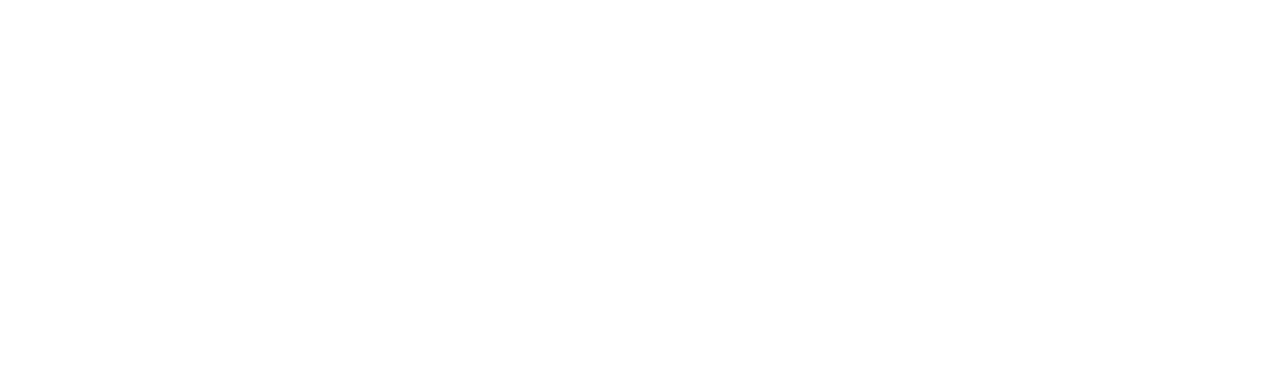
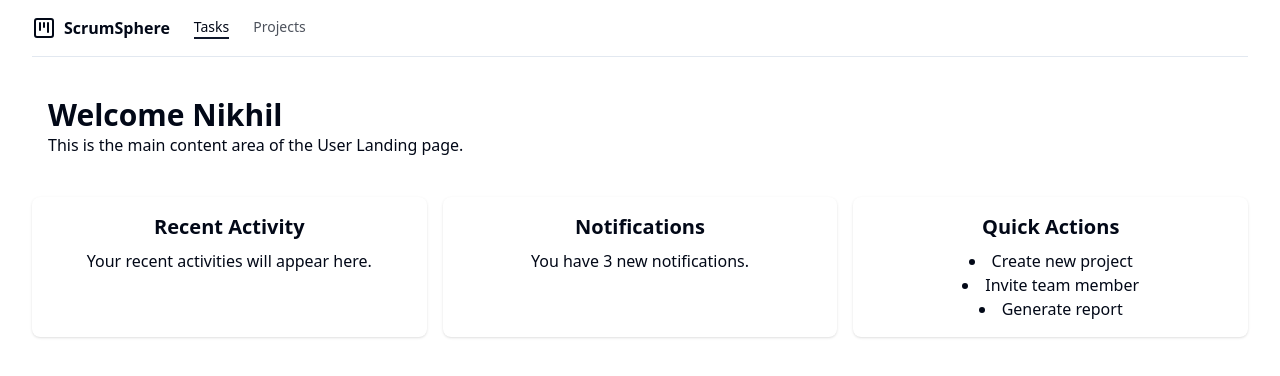
Before and after one commit to A-N1khil/scrumsphere, a React (Vite) app: page /tasks in a window 1280 px wide. Before the commit this address had no page. Shown: the top 376 px of the page. Built offline with nearby package versions, Linux system fonts and the light colour scheme.

Commit message:
Corrected links

```diff
--- a/src/App.tsx
+++ b/src/App.tsx
@@ -14,7 +14,7 @@
           <Routes>
             <Route path="/login" element={<LoginPage />} />
             <Route path="/register" element={<RegistrationPage />} />
-            <Route path="/landing" element={<UserLanding />} />
+            <Route path="/tasks" element={<UserLanding />} />
           </Routes>
         </BrowserRouter>
       </Provider>
--- a/src/app/components/MainNav.tsx
+++ b/src/app/components/MainNav.tsx
@@ -8,10 +8,9 @@
   const { user } = useAppSelector((state) => state.user);
   const role = user?.role || "developer";
   const navLinks = [
-    { name: "Home", path: "/landing" },
-    { name: "About", path: "/about" },
-    { name: "Services", path: "/services" },
-    { name: "Contact", path: "/contact" },
+    { name: "Tasks", path: "/tasks", hideForRoles: [] },
+    { name: "Projects", path: "/projects", hideForRoles: [] },
+    { name: "Team", path: "/team", hideForRoles: ["developer"] },
   ];
 
   return (
@@ -24,7 +23,8 @@
       </Link>
       <nav className="flex items-center gap-4 text-sm xl:gap-6">
         <div className="flex gap-6">
-          {navLinks.map((link) => (
+          {navLinks.map((link) =>
+            link.hideForRoles.includes(role) ? null : (
               <NavLink
                 key={link.path}
                 to={link.path}
@@ -39,7 +39,8 @@
               >
                 {link.name}
               </NavLink>
-          ))}
+            )
+          )}
         </div>
       </nav>
     </div>
```
Lines whose indentation alone changed are shown as unchanged.
